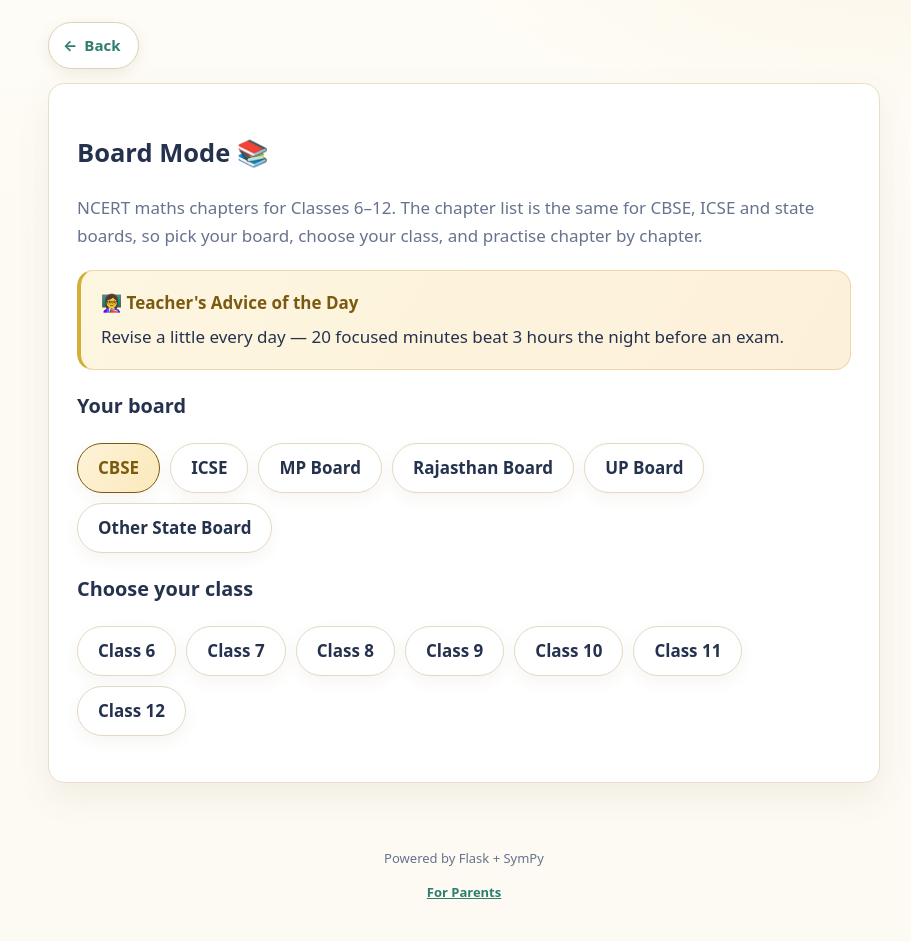
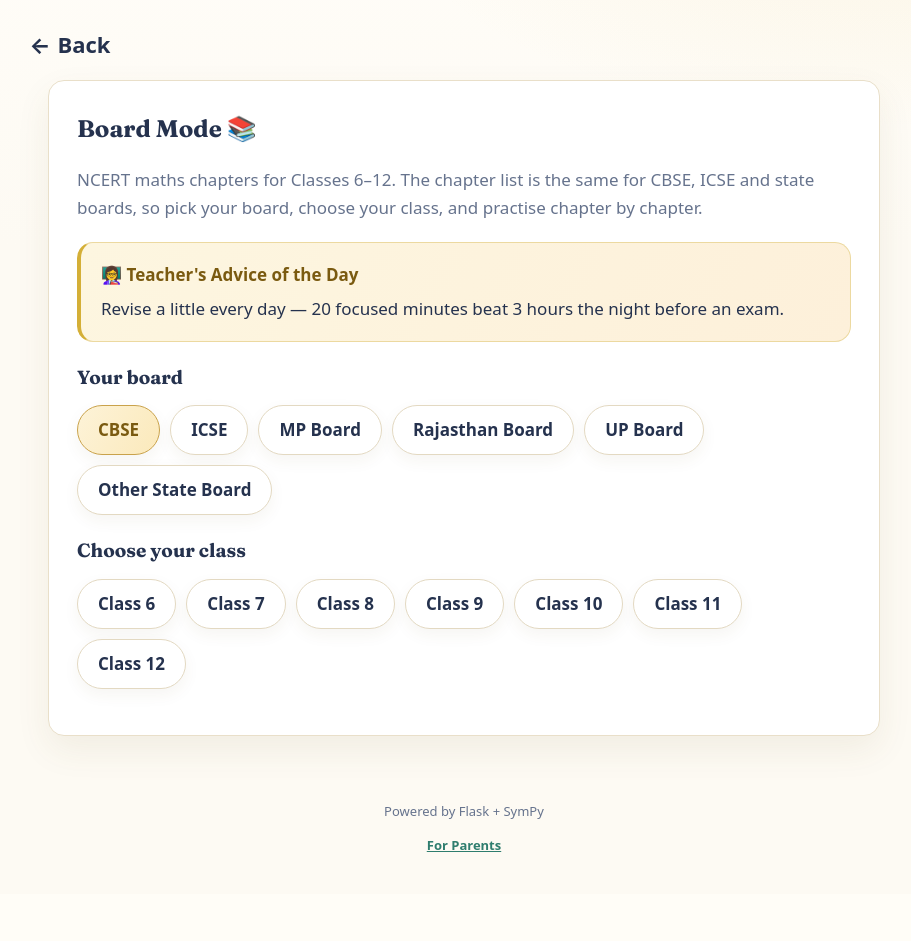
Before and after one commit to Suraj881711/ganitra, a Flask app: page /board in a window 1280 px wide. Shown: the part 75-1016 px from the top of the page, without its empty margins (176-1087 px from the left). After the commit the page ends 927 px from the top, so only its background shows below. Run offline with Flask 3, Linux system fonts and the light colour scheme; parts of the project's set-up code (start-up, migrations or seed data) failed here and were passed over; some libraries are stand-ins or nearby versions.

Commit message:
Deploy-25 (2/3): design waves 116/118/120/121, pins v43/v20

```diff
--- a/static/style.css
+++ b/static/style.css
@@ -8,6 +8,15 @@
   --muted: #66738d;
   --accent: #2f7d6e;
   --line: #e9dfc9;
+  /* Wave 116: --ink/--sub/--gold/--gold2 promoted from .hero
+     (Wave 2 scoped them there) — the chat bar, answer bubbles,
+     auth inputs and chats search already reference them
+     app-wide; outside .hero they silently fell back until
+     now. Values are the hero's own, unchanged. */
+  --ink: #16213a;
+  --sub: #5b6b8c;
+  --gold: #c9a24b;
+  --gold2: #e7c877;
 }
 * { box-sizing: border-box; }
 body {
@@ -24,9 +33,29 @@ header h1 { margin: 0; font-size: 21px; }
 header a { color: var(--text); text-decoration: none; }
 main { padding: 28px 24px; max-width: 880px; margin: 0 auto; }
 .card { background: var(--card); border: 1px solid var(--line); border-radius: 16px; padding: 26px 28px; box-shadow: 0 14px 34px rgba(101, 84, 40, .08); }
+/* Wave 116: one heading voice on the .card pages (Papers,
+   Board, Practice, Progress, Parent Report…) — Fraunces like
+   the Topics / Account / menu headings. Direct children only,
+   so the exam sheet's own print styling is untouched. */
+.card > h2 {
+  font-family: "Fraunces", Georgia, serif; font-size: 24px;
+  margin: 2px 0 10px; text-wrap: balance;
+}
+.card > h3 {
+  font-family: "Fraunces", Georgia, serif; font-size: 19px;
+  margin: 20px 0 8px;
+}
 label { display: block; margin-bottom: 8px; color: var(--muted); }
 textarea { width: 100%; background: #fff; color: var(--text); border: 1.5px solid #ddd3ba; border-radius: 12px; padding: 13px 14px; font-size: 16px; line-height: 1.55; }
 button { margin-top: 12px; background: var(--accent); border: none; color: #fff; padding: 12px 20px; min-height: 44px; border-radius: 12px; cursor: pointer; font-weight: 600; font-size: 15.5px; }
+/* Wave 116 finish: one visible focus ring for keyboard and
+   switch users, plus a soft hover/press feel on plain
+   buttons (class rules with their own states are more
+   specific and keep their behaviour). */
+:focus-visible { outline: 2px solid var(--gold); outline-offset: 2px; }
+button { transition: filter .15s ease, transform .08s ease; }
+button:hover { filter: brightness(1.05); }
+button:active { transform: translateY(1px); }
 .help { margin-top: 24px; }
 .help code { background: #f4efe2; padding: 2px 6px; border-radius: 6px; }
 .flash { background: #fdeeee; border: 1px solid #eec9c9; color: #7c3535; padding: 12px 16px; border-radius: 12px; margin-bottom: 14px; }
@@ -2276,20 +2314,26 @@ a.topic-card { text-decoration: none; display: block; }
    the logo or the page title) and never appears on the chat
    screen, so the docked composer is untouched. The pill
    reuses the app's own tokens (white card, warm line border,
-   accent text — the .back link's colour, made tappable). */
+   accent text — the .back link's colour, made tappable).
+   Wave 121 (Suraj, 17 Nov 2026): "Back nhi likhana, circle
+   nhi lagana, bs arrow lagao" — the control is now a BARE
+   ARROW: no "Back" word, no pill/circle/box around it, just
+   the ← glyph at the top-left in the same plain-glyph
+   language as the ☰ menu button (Wave 104/116). The 44px
+   tap target stays — it is simply invisible. */
 .backnav {
   position: sticky; top: 8px; z-index: 60;
   margin: -6px 0 14px; text-align: left;
 }
 .backnav-btn {
-  display: inline-flex; align-items: center; gap: 7px;
-  min-height: 44px; margin-top: 0; padding: 10px 18px 10px 14px;
-  background: #fff; color: var(--accent);
-  border: 1.5px solid #ddd3ba; border-radius: 999px;
-  font: inherit; font-size: 15px; font-weight: 700;
-  cursor: pointer; box-shadow: 0 4px 14px rgba(101, 84, 40, .10);
-}
-.backnav-btn:active { transform: translateY(1px); }
+  display: inline-flex; align-items: center; justify-content: center;
+  width: 44px; height: 44px; min-height: 44px; margin: 0; padding: 0;
+  background: none; color: var(--text);
+  border: 0; box-shadow: none; border-radius: 0;
+  font: inherit; font-size: 22px; font-weight: 700;
+  cursor: pointer; transition: transform .08s ease;
+}
+.backnav-btn:active { transform: scale(.94); }
 
 /* ================= Wave 68: chat answer overhaul =============
    Suraj (15 Nov 2026): the chat page is the product — answers
@@ -2333,6 +2377,17 @@ body.chat-page .bubble ol.steps li.step-verify::before {
 body.chat-page .bubble details.steps-section { margin-top: 8px; }
 /* Wave 69: the example-question chip styles were removed with
    the chips themselves (Suraj's order — no example questions). */
+
+/* --- Wave 116 finish: warm selection, thin scrollbars,
+   reduced-motion coverage for the card hovers. --- */
+::selection { background: #f3e2ac; color: #4a3603; }
+.chat-log, .chats-grid, .nav-menu[open] .nav-dropdown {
+  scrollbar-width: thin;
+}
+@media (prefers-reduced-motion: reduce) {
+  .topic-card, .tool-btn { transition: none; }
+}
+
 
 /* ================= Wave 105: compact + comfortable chat =======
    Suraj (17 Nov 2026): study the big AIs (ChatGPT, Gemini,
--- a/static/sw.js
+++ b/static/sw.js
@@ -83,7 +83,7 @@
    the menu panel rules were already correct live, but a
    pre-Wave-72 cached shell could still replay the old
    unstyled menu. No CSS content change rides along. */
-/* Wave 98: kam-net mode — cache v18, stylesheet ?v=41
+/* Wave 98: kam-net mode — cache v20, stylesheet ?v=43
    (cache pins bumped by Wave 104's menu-button CSS change).
    Two changes: (1) the install handler now PRECACHES the
    chat shell (below) — until now the worker cached only
@@ -96,7 +96,7 @@
    rules themselves are unchanged: code network-first with
    revalidation, media stale-while-revalidate, navigations
    network-first with the cached shell as the fallback. */
-var GANITRA_CACHE = "ganitra-static-v18";
+var GANITRA_CACHE = "ganitra-static-v20";
 
 /* Wave 98: the chat shell, precached on install. Each URL
    is added on its own so one failure (e.g. a sprite the
@@ -107,7 +107,7 @@ var GANITRA_CACHE = "ganitra-static-v18";
    (which keys on the full URL) hits it offline. */
 var GANITRA_SHELL = [
   "/",
-  "/static/style.css?v=41",
+  "/static/style.css?v=43",
   "/static/offline.js",
   "/static/logo-mark-t.png",
   "/static/logo-full-t.png",
```
Also changed, not shown: other parts of static/style.css (+43 -13 lines).
